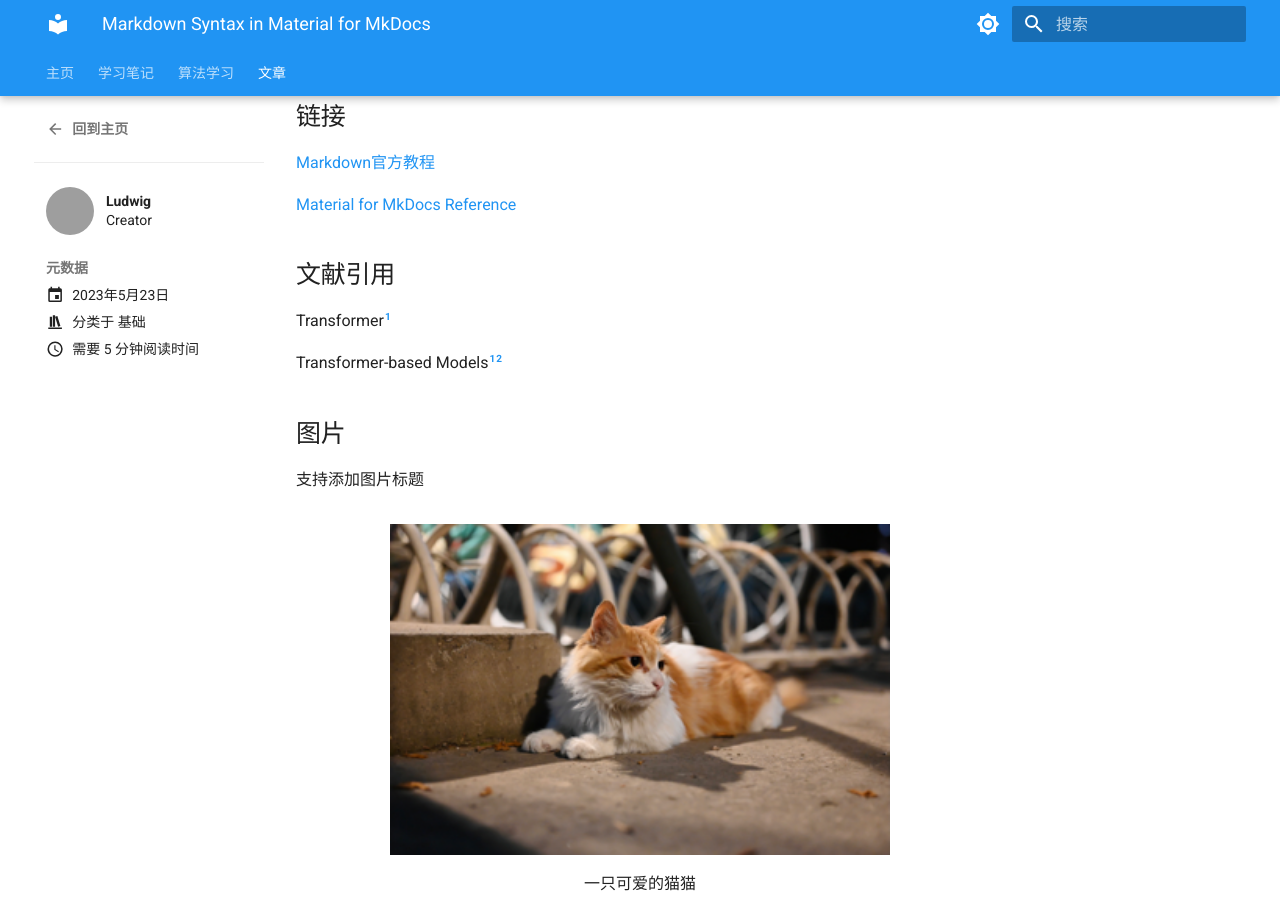
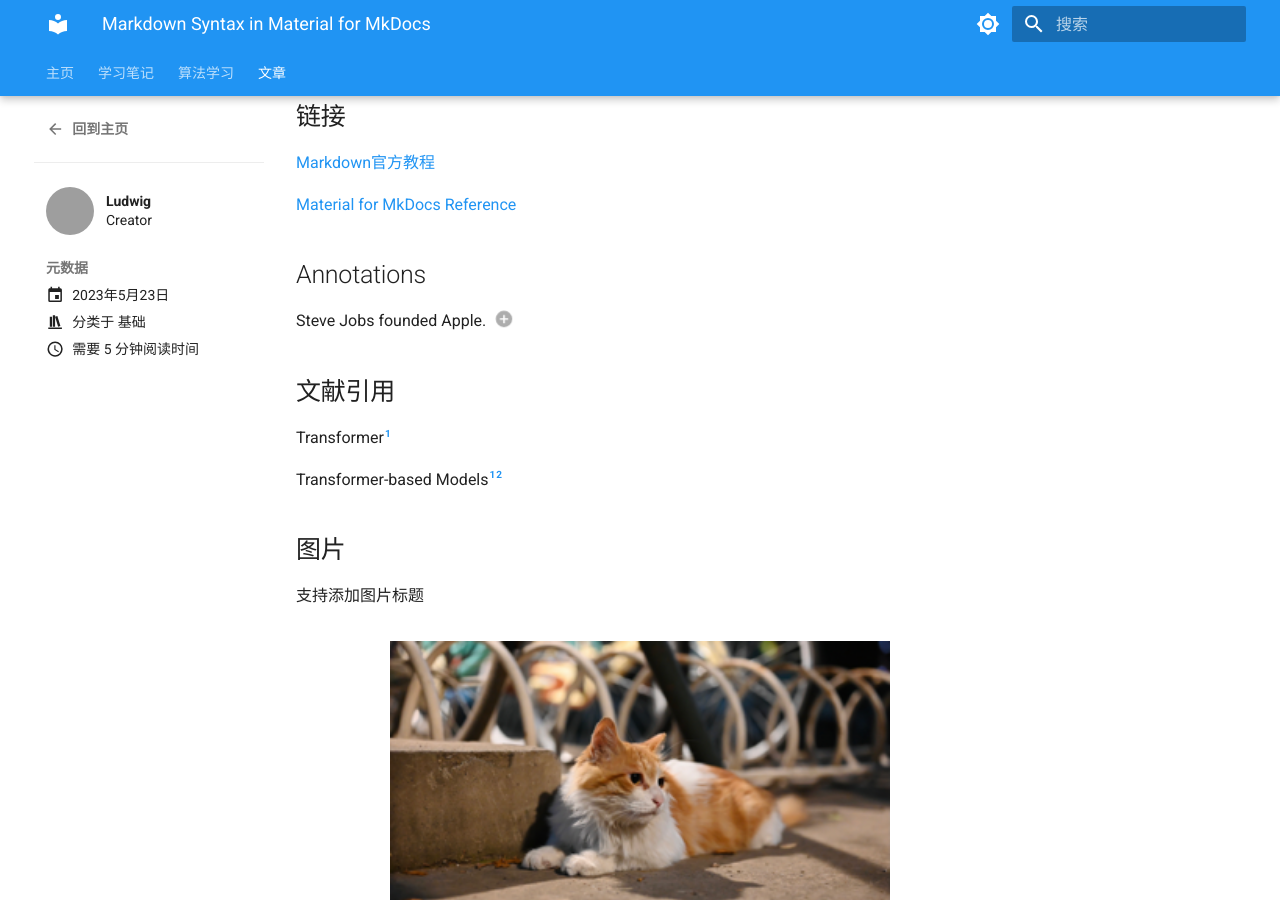
Before and after one commit to cs32963/Notebook, an MkDocs documentation site: the page built from docs/blog/posts/markdown/markdown.md, in a window 1280 px wide and 900 px high, scrolled down 1548 px. Built offline with MkDocs 1.6.1 and Material for MkDocs 9.7.7, drawn with Linux system fonts in a browser that asks for light colours; grey boxes are pictures that could not be loaded.

Commit message:
update blog: add Annotations syntax

```diff
--- a/docs/blog/posts/markdown/markdown.md
+++ b/docs/blog/posts/markdown/markdown.md
@@ -72,6 +72,13 @@ $$
 
 [Material for MkDocs Reference](https://squidfunk.github.io/mkdocs-material/reference/)
 
+## Annotations
+
+Steve Jobs founded Apple. (1)
+{.annotate}
+
+1. in 1976
+
 ## 文献引用
 
 Transformer[^attention]
```
